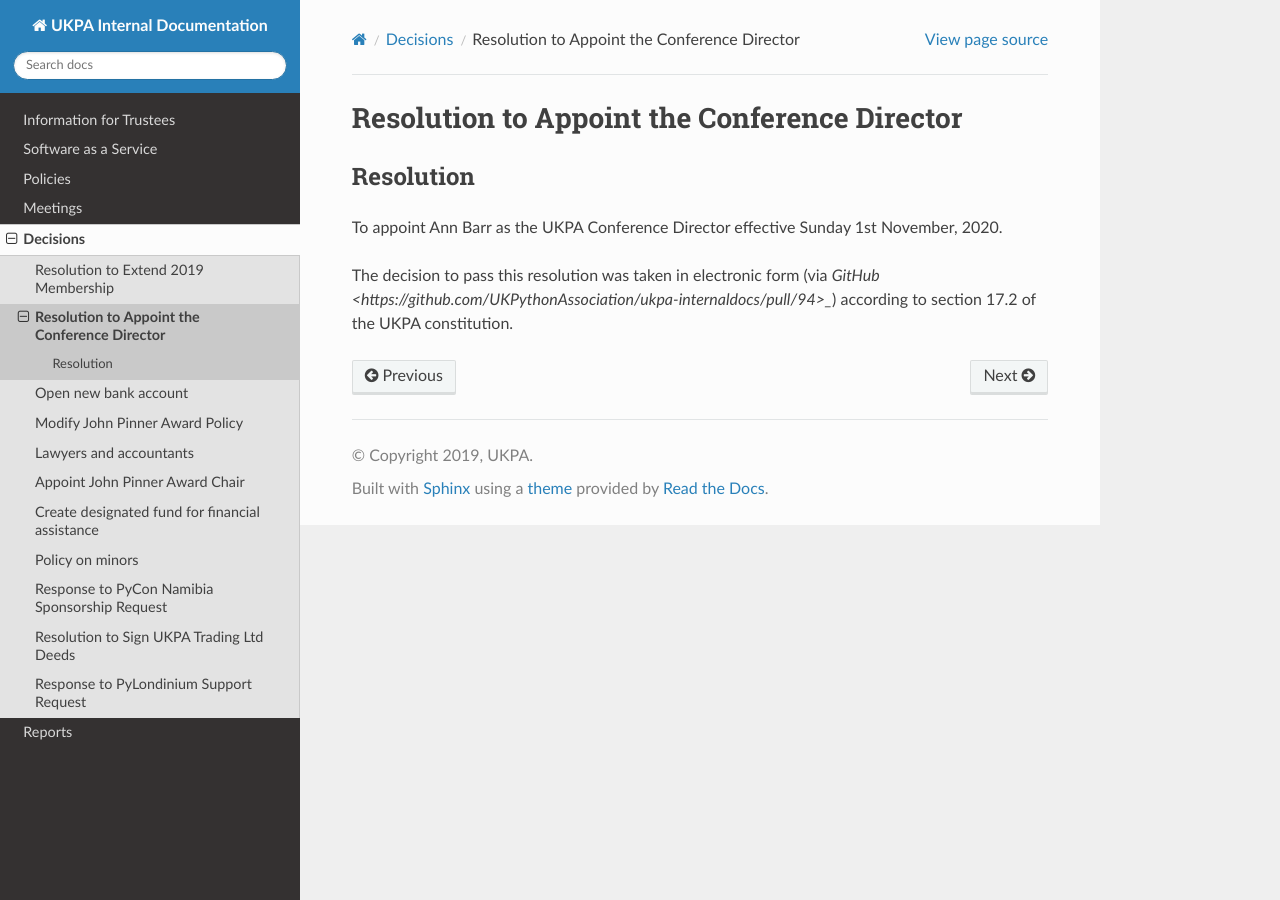
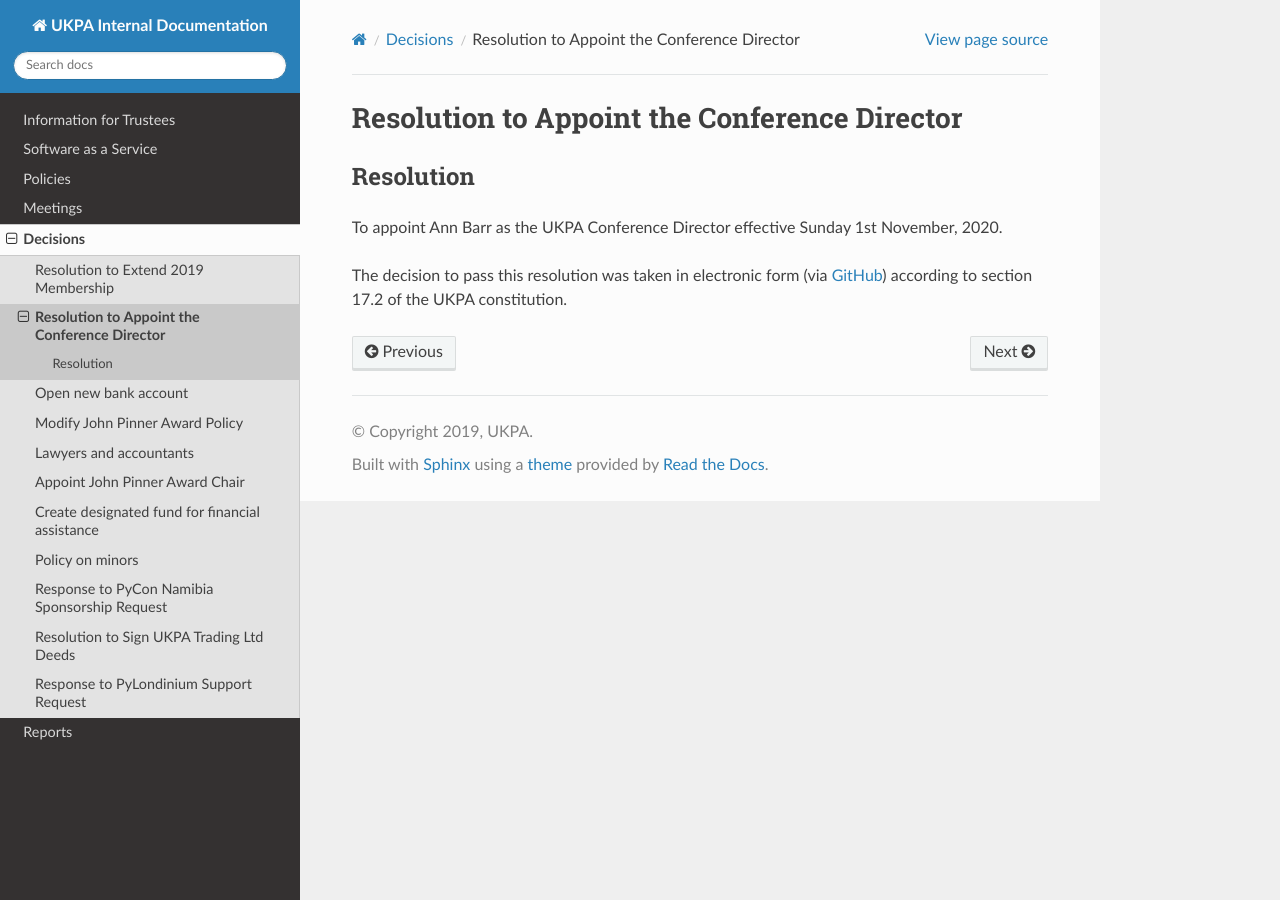
Before and after one commit to UKPythonAssociation/ukpa-internaldocs, a Sphinx documentation site: the page built from source/decisions/2020-04-27-conference-director-appointment.rst, in a window 1280 px wide. Built offline with Sphinx 7.4.7 and the Read the Docs theme 2.0.0, drawn with Linux system fonts in a browser that asks for light colours.

Commit message:
Fix github link error

```diff
--- a/source/decisions/2020-04-27-conference-director-appointment.rst
+++ b/source/decisions/2020-04-27-conference-director-appointment.rst
@@ -5,4 +5,4 @@ Resolution
 ----------
 To appoint Ann Barr as the UKPA Conference Director effective Sunday 1st November, 2020.
 
-The decision to pass this resolution was taken in electronic form (via `GitHub <https://github.com/UKPythonAssociation/ukpa-internaldocs/pull/94>_`) according to section 17.2 of the UKPA constitution.
+The decision to pass this resolution was taken in electronic form (via `GitHub <https://github.com/UKPythonAssociation/ukpa-internaldocs/pull/94>`_) according to section 17.2 of the UKPA constitution.
```
